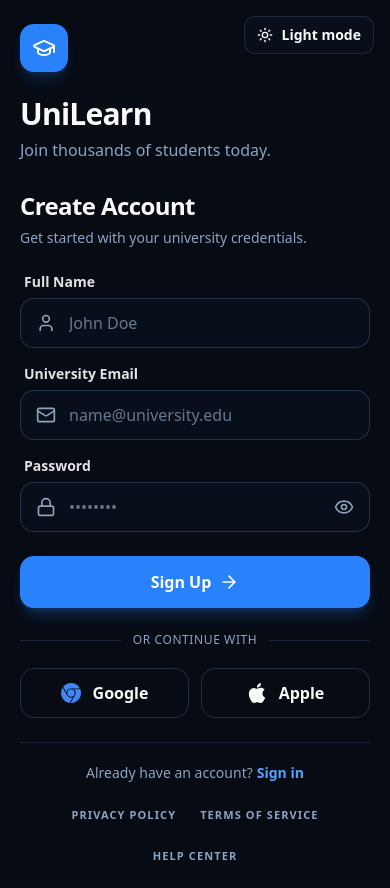
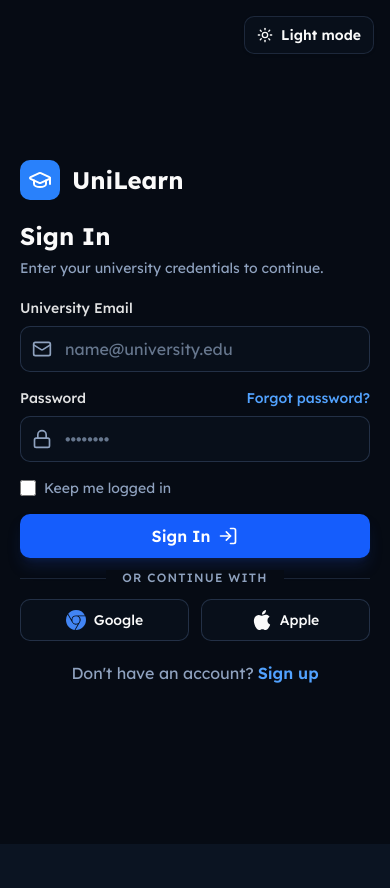
Before and after one commit to daryl-st/UniLearn, a React app in the folder apps/frontend/: page / in a window 390 px wide. After the commit the page ends 844 px from the top, so only its background shows below. Built offline with nearby package versions, Linux system fonts and the light colour scheme; the HTML template or start-up script is replaced by a standard one.

Commit message:
mobile branding of Auth pages edited

```diff
--- a/apps/frontend/src/App.tsx
+++ b/apps/frontend/src/App.tsx
@@ -5,8 +5,8 @@ import Register from "./pages/Register";
 const App = () => {
   return (
     <ThemeController>
-      {/* <LoginPage /> */}
-      <Register />
+      <LoginPage />
+      {/* <Register /> */}
     </ThemeController>
   );
 };
--- a/apps/frontend/src/components/SignUp.tsx
+++ b/apps/frontend/src/components/SignUp.tsx
@@ -7,25 +7,27 @@ export default function SignUp() {
   const [showPassword, setShowPassword] = useState(false);
 
   return (
-    <div className="flex flex-col flex-1 justify-center items-center px-5 py-6 lg:px-10 lg:py-8 xl:px-16 xl:py-10 bg-background text-foreground">
+    <div className="flex flex-col flex-1 justify-center items-center px-5 py-4 sm:py-5 lg:px-10 lg:py-8 xl:px-16 xl:py-10 bg-background text-foreground">
       <motion.div
         initial={{ opacity: 0, x: 20 }}
         animate={{ opacity: 1, x: 0 }}
         transition={{ duration: 0.6, delay: 0.2, ease: 'easeOut' }}
-        className="w-full max-w-[28rem]"
+        className="w-full max-w-[26rem] lg:max-w-[28rem]"
       >
         {/* Mobile Header */}
-        <div className="lg:hidden mb-7">
-          <div className="inline-flex items-center justify-center w-12 h-12 rounded-xl bg-black dark:bg-primary mb-6 shadow-lg shadow-primary/20">
-            <GraduationCap className="text-white w-6 h-6" />
+        <div className="lg:hidden mb-4">
+          <div className="flex items-center gap-3 mb-2">
+            <div className="inline-flex items-center justify-center w-12 h-12 rounded-xl bg-black dark:bg-primary shadow-lg shadow-primary/20">
+              <GraduationCap className="text-white w-6 h-6" />
+            </div>
+            <h1 className="text-foreground text-2xl font-black tracking-tight">UniLearn</h1>
           </div>
-          <h1 className="text-foreground text-3xl font-black tracking-tight">UniLearn</h1>
-          <p className="text-muted-foreground mt-1.5 text-base">Join thousands of students today.</p>
+          <p className="text-muted-foreground text-sm">Join thousands of students today.</p>
         </div>
 
-        <div className="mb-6 lg:mb-7">
+        <div className="mb-4 lg:mb-7">
           <h2 className="text-foreground text-2xl lg:text-[1.65rem] font-extrabold tracking-tight">Create Account</h2>
-          <p className="text-muted-foreground mt-1.5 text-sm lg:text-base">Get started with your university credentials.</p>
+          <p className="text-muted-foreground mt-1 text-sm lg:text-base">Get started with your university credentials.</p>
         </div>
 
         <form className="space-y-4" onSubmit={(e) => e.preventDefault()}>
@@ -75,21 +77,21 @@ export default function SignUp() {
             </div>
           </div>
 
-          <div className="pt-2">
-            <button className="w-full bg-black hover:bg-black/90 dark:bg-primary dark:hover:bg-primary/90 text-white font-bold py-3.5 rounded-xl transition-all shadow-lg shadow-black/25 dark:shadow-primary/25 flex items-center justify-center gap-2 group">
+          <div className="pt-1.5">
+            <button className="w-full bg-black hover:bg-black/90 dark:bg-primary dark:hover:bg-primary/90 text-white font-bold py-3 rounded-xl transition-all shadow-lg shadow-black/25 dark:shadow-primary/25 flex items-center justify-center gap-2 group">
               <span>Sign Up</span>
               <ArrowRight className="w-5 h-5 group-hover:translate-x-1 transition-transform" />
             </button>
           </div>
         </form>
 
-        <div className="mt-6 flex items-center gap-3">
+        <div className="mt-4 lg:mt-6 flex items-center gap-3">
           <div className="h-px flex-1 bg-border"></div>
           <span className="text-muted-foreground text-xs font-medium uppercase tracking-wider">or continue with</span>
           <div className="h-px flex-1 bg-border"></div>
         </div>
 
-        <div className="mt-5 grid grid-cols-2 gap-3">
+        <div className="mt-4 lg:mt-5 grid grid-cols-2 gap-3">
           <button className="flex items-center justify-center gap-3 py-3 px-4 rounded-xl border border-input hover:bg-accent transition-all font-semibold text-foreground">
             <SiGooglechrome className="w-5 h-5 text-[#4285F4]" />
             <span>Google</span>
@@ -100,14 +102,14 @@ export default function SignUp() {
           </button>
         </div>
 
-        <div className="mt-6 pt-5 border-t border-border text-center">
+        <div className="mt-4 lg:mt-6 pt-4 lg:pt-5 border-t border-border text-center">
           <p className="text-muted-foreground text-sm">
             Already have an account?
             <a className="ml-1 text-blue-400 visited:text-blue-400 hover:text-blue-300 active:text-blue-200 font-bold hover:underline" href="#">Sign in</a>
           </p>
         </div>
 
-        <div className="mt-6 flex flex-wrap justify-center gap-6 text-[11px] text-muted-foreground uppercase tracking-widest font-bold">
+        <div className="hidden sm:flex mt-5 lg:mt-6 flex-wrap justify-center gap-6 text-[11px] text-muted-foreground uppercase tracking-widest font-bold">
           <a className="hover:text-primary transition-colors" href="#">Privacy Policy</a>
           <a className="hover:text-primary transition-colors" href="#">Terms of Service</a>
           <a className="hover:text-primary transition-colors" href="#">Help Center</a>
--- a/apps/frontend/src/index.css
+++ b/apps/frontend/src/index.css
@@ -1,8 +1,9 @@
+@import url('https://fonts.googleapis.com/css2?family=Lexend:wght@300;400;500;600;700&display=swap');
 @import 'tailwindcss';
 @import "tw-animate-css";
 @import "shadcn/tailwind.css";
 @import "@fontsource-variable/geist";
-@import url('https://fonts.googleapis.com/css2?family=Lexend:wght@300;400;500;600;700&display=swap');
+
 
 @custom-variant dark (&:is(.dark *));
 
--- a/apps/frontend/src/pages/LoginPage.tsx
+++ b/apps/frontend/src/pages/LoginPage.tsx
@@ -8,7 +8,7 @@ export default function LoginPage() {
   const [password, setPassword] = useState('');
 
   return (
-    <div className="flex w-full min-h-screen bg-background text-foreground font-lexend">
+    <div className="flex w-full min-h-dvh lg:min-h-screen bg-background text-foreground font-lexend">
       {/* Left Side: Hero Image & Branding */}
       <div className="hidden lg:flex lg:w-1/2 relative overflow-hidden items-center justify-center">
         <img
@@ -60,27 +60,27 @@ export default function LoginPage() {
       </div>
 
       {/* Right Side: Login Form */}
-      <div className="w-full lg:w-1/2 flex flex-col justify-center items-center bg-background px-6 py-12">
+      <div className="w-full lg:w-1/2 flex flex-col justify-center items-center bg-background px-5 py-5 sm:px-6 sm:py-6 lg:py-12">
         <motion.div
           initial={{ opacity: 0, x: 20 }}
           animate={{ opacity: 1, x: 0 }}
           transition={{ duration: 0.6, delay: 0.2 }}
-          className="w-full max-w-md"
+          className="w-full max-w-sm lg:max-w-md"
         >
           {/* Mobile Branding */}
-          <div className="lg:hidden flex items-center justify-center gap-3 mb-10">
+          <div className="lg:hidden flex items-center justify-left gap-3 mb-5">
             <div className="bg-black dark:bg-primary p-2 rounded-lg">
               <GraduationCap className="text-white w-6 h-6" />
             </div>
             <span className="text-2xl font-bold">UniLearn</span>
           </div>
 
-          <div className="mb-10 text-center lg:text-left">
-            <h2 className="text-3xl font-bold mb-2">Sign In</h2>
-            <p className="text-muted-foreground">Enter your university credentials to continue.</p>
+          <div className="mb-5 lg:text-left">
+            <h2 className="text-2xl lg:text-3xl font-bold mb-1.5 lg:mb-2">Sign In</h2>
+            <p className="text-sm lg:text-base text-muted-foreground">Enter your university credentials to continue.</p>
           </div>
 
-          <form className="space-y-6" onSubmit={(e) => e.preventDefault()}>
+          <form className="space-y-4 lg:space-y-6" onSubmit={(e) => e.preventDefault()}>
             <div>
               <label className="block text-sm font-medium text-foreground/90 mb-2" htmlFor="email">
                 University Email
@@ -88,7 +88,7 @@ export default function LoginPage() {
               <div className="relative">
                 <Mail className="absolute left-3 top-1/2 -translate-y-1/2 text-muted-foreground w-5 h-5" />
                 <input
-                  className="w-full pl-11 pr-4 py-3 bg-card border border-input text-foreground rounded-lg focus:ring-2 focus:ring-primary focus:border-primary transition-all outline-none placeholder:text-muted-foreground/70"
+                  className="w-full pl-11 pr-4 py-2.5 lg:py-3 bg-card border border-input text-foreground rounded-lg focus:ring-2 focus:ring-primary focus:border-primary transition-all outline-none placeholder:text-muted-foreground/70"
                   id="email"
                   type="email"
                   placeholder="name@university.edu"
@@ -114,7 +114,7 @@ export default function LoginPage() {
               <div className="relative">
                 <Lock className="absolute left-3 top-1/2 -translate-y-1/2 text-muted-foreground w-5 h-5" />
                 <input
-                  className="w-full pl-11 pr-4 py-3 bg-card border border-input text-foreground rounded-lg focus:ring-2 focus:ring-primary focus:border-primary transition-all outline-none placeholder:text-muted-foreground/70"
+                  className="w-full pl-11 pr-4 py-2.5 lg:py-3 bg-card border border-input text-foreground rounded-lg focus:ring-2 focus:ring-primary focus:border-primary transition-all outline-none placeholder:text-muted-foreground/70"
                   id="password"
                   type="password"
                   placeholder="••••••••"
@@ -137,7 +137,7 @@ export default function LoginPage() {
             </div>
 
             <button
-              className="w-full py-3 dark:bg-blue-600 bg-black hover:bg-blue-700 focus-visible:outline-none focus-visible:ring-2 focus-visible:ring-blue-400/60 text-white font-semibold rounded-lg shadow-lg shadow-blue-900/30 transition-all flex items-center justify-center gap-2 group cursor-pointer"
+              className="w-full py-2.5 lg:py-3 dark:bg-blue-600 bg-black hover:bg-blue-700 focus-visible:outline-none focus-visible:ring-2 focus-visible:ring-blue-400/60 text-white font-semibold rounded-lg shadow-lg shadow-blue-900/30 transition-all flex items-center justify-center gap-2 group cursor-pointer"
               type="submit"
             >
               <span>Sign In</span>
@@ -145,27 +145,27 @@ export default function LoginPage() {
             </button>
           </form>
 
-          <div className="mt-8">
-            <div className="relative flex items-center justify-center mb-8">
+          <div className="mt-5 lg:mt-8">
+            <div className="relative flex items-center justify-center mb-5 lg:mb-8">
               <div className="w-full h-px bg-border" />
               <span className="absolute px-4 bg-background text-xs font-medium text-muted-foreground uppercase tracking-widest">
                 Or continue with
               </span>
             </div>
 
-            <div className="grid grid-cols-2 gap-4">
-              <button className="flex items-center justify-center gap-2 py-3 px-4 bg-card border border-input rounded-lg hover:bg-accent transition-colors">
+            <div className="grid grid-cols-2 gap-3 lg:gap-4">
+              <button className="flex items-center justify-center gap-2 py-2.5 lg:py-3 px-4 bg-card border border-input rounded-lg hover:bg-accent transition-colors">
                 <SiGooglechrome className="w-5 h-5 text-[#4285F4]" />
                 <span className="text-sm font-medium">Google</span>
               </button>
-              <button className="flex items-center justify-center gap-2 py-3 px-4 bg-card border border-input rounded-lg hover:bg-accent transition-colors">
+              <button className="flex items-center justify-center gap-2 py-2.5 lg:py-3 px-4 bg-card border border-input rounded-lg hover:bg-accent transition-colors">
                 <SiApple className="w-5 h-5" />
                 <span className="text-sm font-medium">Apple</span>
               </button>
             </div>
           </div>
 
-          <div className="mt-10 text-center">
+          <div className="mt-5 lg:mt-10 text-center">
             <p className="text-muted-foreground">
               Don't have an account?
               <a className="ml-1 text-blue-400 visited:text-blue-400 hover:text-blue-300 active:text-blue-200 font-semibold decoration-2 underline-offset-4 focus-visible:outline-none focus-visible:ring-2 focus-visible:ring-blue-400/60 rounded-sm" href="#">
@@ -174,7 +174,7 @@ export default function LoginPage() {
             </p>
           </div>
 
-          <div className="mt-12 pt-8 border-t border-border flex justify-center gap-6 text-xs text-muted-foreground font-medium">
+          <div className="hidden sm:flex mt-6 lg:mt-12 pt-5 lg:pt-8 border-t border-border justify-center gap-6 text-xs text-muted-foreground font-medium">
             <a className="hover:text-primary transition-colors" href="#">Privacy Policy</a>
             <a className="hover:text-primary transition-colors" href="#">Terms of Service</a>
             <a className="hover:text-primary transition-colors" href="#">Help Center</a>
```
